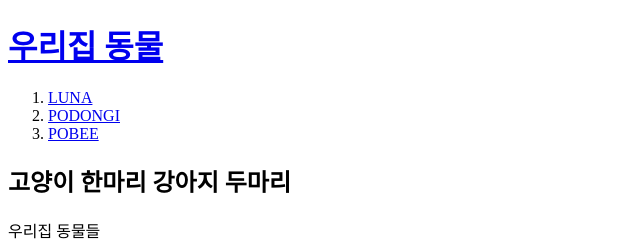
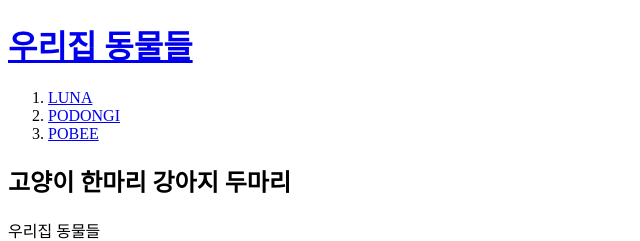
Before and after one commit to plplove/web1, a plain HTML site: page index.html in a window 1280 px wide. Shown: the top 241 px of the page, 0-640 px from the left. Drawn offline with Linux system fonts and the light colour scheme.

Commit message:
Add files via upload

```diff
--- a/index.html
+++ b/index.html
@@ -6,7 +6,7 @@
 <meta charset="utf-8">
 </head>
 <Body>
-<h1><a href="index.html">우리집 동물</a></h1>
+<h1><a href="index.html">우리집 동물들</a></h1>
 <ol>
 <li><a href="1.html">LUNA</a></li>
 <li><a href="2.html">PODONGI</a></li>
```
